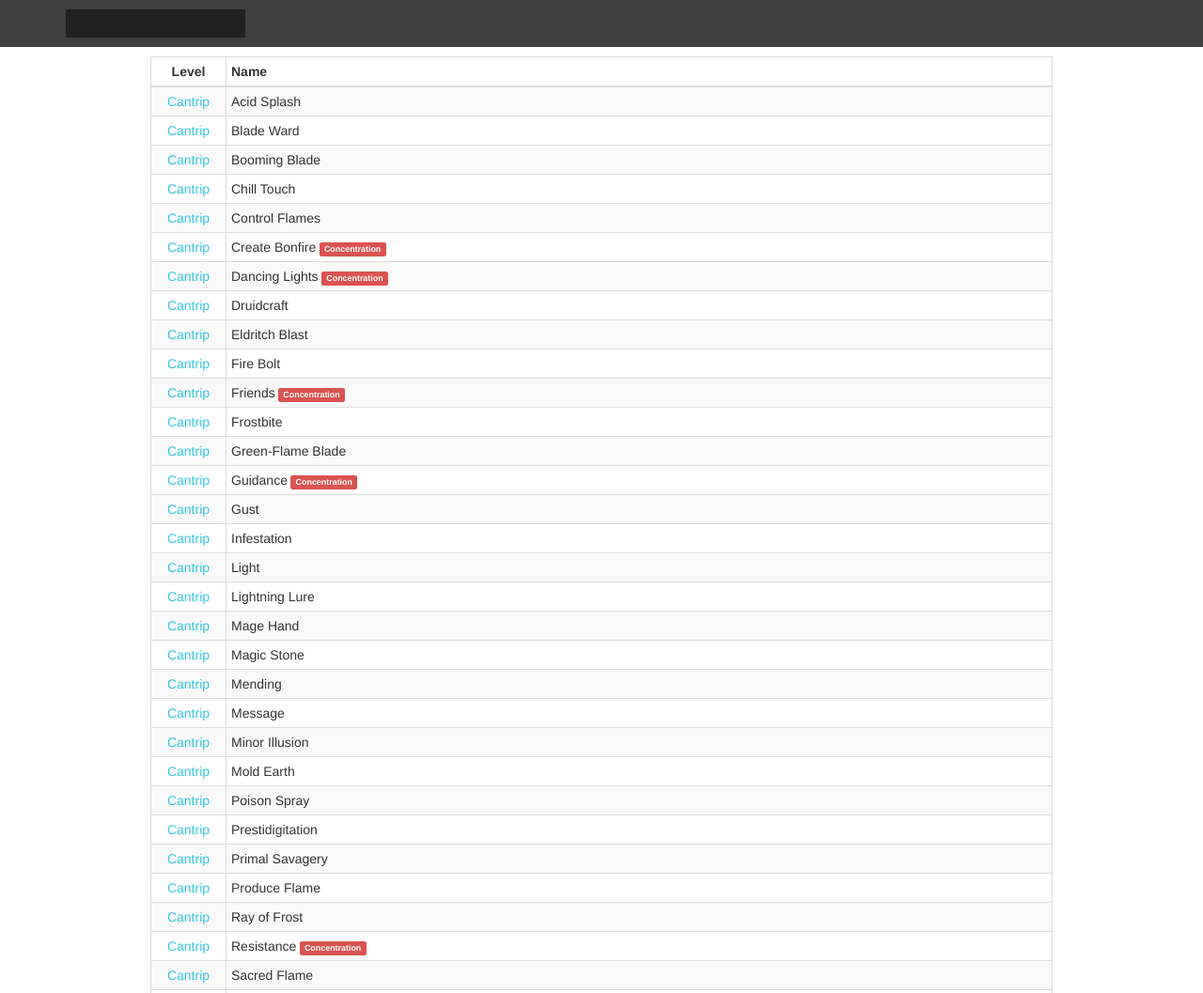
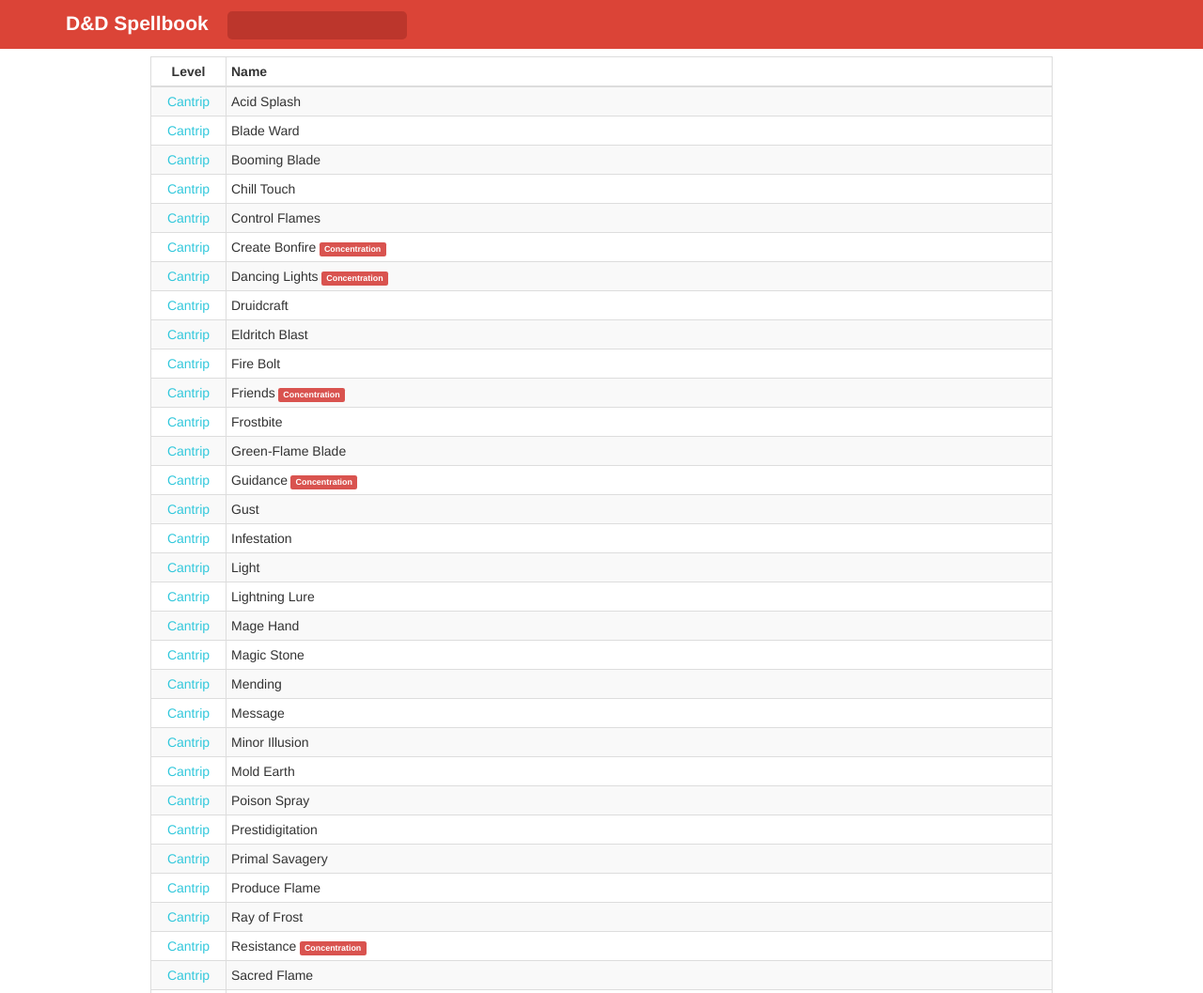
Before and after one commit to bwhetherington/dnd-spellbook, a React app: page / in a window 1280 px wide. Shown: the top 1057 px of the page at 94% size. Built offline with nearby package versions, Linux system fonts and the light colour scheme.

Commit message:
Prerenders spell rows

```diff
--- a/src/components/App.js
+++ b/src/components/App.js
@@ -20,16 +20,24 @@
 })
 
 const SearchBar = styled.input`
-    background: rgb(32, 32, 32);
+    background: rgba(64, 0, 0, 0.2);
     color: white;
     border: 0px;
     padding: 5px;
+    border-radius: 5px;
+`;
+
+const NavbarLabel = styled.span`
+    color: white;
+    font-size: 150%;
+    font-weight: bold;
+    margin-right: 20px;
 `;
 
 const NavbarStyled = styled(Navbar) `
     border-radius: 0px;
     border: 0;
-    background: rgb(64, 64, 64);
+    background: #db4437;
     padding: 10px;
     text-align: left;
     margin: 0px;
@@ -45,6 +53,7 @@
     margin: auto;
     padding: 20px;
     margin-top: 40px;
+    background: white;
 `;
 
 export default class App extends React.Component {
@@ -80,11 +89,11 @@
         return (
             <span>
                 <NavbarStyled fixedTop>
-                    <SearchBar type="text" onChange={this.handleFilterTextChanged} />
+                    <NavbarLabel>D&D Spellbook</NavbarLabel><SearchBar type="text" onChange={this.handleFilterTextChanged} />
                 </NavbarStyled>
                 <Content>
                     {/* we should make the spell names all lowercase, and capitalize them only once for the row */}
-                    <SpellList spells={SpellData.filter(spell => spell.name.toLowerCase().indexOf(this.state.filterText.toLowerCase()) !== -1)} onSpellClick={this.selectSpell} />
+                    <SpellList spells={SpellData} onSpellClick={this.selectSpell} filterText={this.state.filterText} />
                 </Content>
                 <DisplayedSpell show={this.state.showSpellModal} onHide={this.hideModal} spell={this.state.selectedSpell} />
             </span>
--- a/src/components/Page.js
+++ b/src/components/Page.js
@@ -5,6 +5,7 @@
     margin: auto;
     ${'' /* height: 100%; */}
     text-align: center;
+    ${'' /* background: rgb(240, 240, 240); */}
 `;
 
 const Page = (props) => (
--- a/src/components/SpellList.js
+++ b/src/components/SpellList.js
@@ -45,9 +45,9 @@
 );
 
 // Deprecated
-const levelCMP = (spellA, spellB) => spellA.level - spellB.level === 0
+const levelCMP = (spellA, spellB) => spellA.spell.level - spellB.spell.level === 0
     ? spellA.name.localeCompare(spellB.name)
-    : spellA.level - spellB.level;
+    : spellA.spell.level - spellB.spell.level;
 
 const levelCMPRow = (rowA, rowB) => rowA.spell.level - rowB.spell.level === 0
     ? rowA.spell.name.localeCompare(rowB.spell.name)
@@ -57,22 +57,31 @@
     constructor(props, context) {
         super(props, context);
 
+        const renderedSpells = this.props.spells.map(spell => ({
+            name: spell.name.toLowerCase(),
+            spell: spell,
+            row: <SpellRow key={spell.name} onSpellClick={this.props.onSpellClick} spell={spell} />
+        }));
+
         this.state = {
             filterOptions: createFilterOptions({}),
             orderBy: Ordering.LEVEL,
             spells: this.props.spells,
             selectedSpell: null,
             showSpellModal: false,
+            renderedSpells: renderedSpells
         };
 
 
-        this.renderSpells = this.renderSpells.bind(this);
+        // this.renderSpells = this.renderSpells.bind(this);
         this.selectSpell = this.selectSpell.bind(this);
     }
 
     renderSpells() {
         // return sorted(this.props.spellRows, levelCMPRow);
-        return sorted(this.props.spells, levelCMP).map(spell => <SpellRow key={spell.name} onSpellClick={this.props.onSpellClick} spell={spell} />);
+        return sorted(this.state.renderedSpells, levelCMP)
+            .filter(spell => spell.name.indexOf(this.props.filterText.toLowerCase()) !== -1)
+            .map(spell => spell.row);
         // return this.state.spells.map(spell => <SpellRow spell={spell} />);
     }
 
--- a/src/components/SpellModal.js
+++ b/src/components/SpellModal.js
@@ -63,18 +63,21 @@
                         <strong>Casting Time</strong>
                         <br />
                         {ReactHtmlParser(spell.casting_time)}
+                    </LeftColumn>
+                    <RightColumn>
+                        <strong>Range</strong>
                         <br />
-                        <br />
+                        {ReactHtmlParser(spell.range)}
+                    </RightColumn>
+                </Row>
+                <br />
+                <Row>
+                    <LeftColumn>
                         <strong>Components</strong>
                         <br />
                         {ReactHtmlParser(spell.components)}{materialComponents(spell.material)}
                     </LeftColumn>
                     <RightColumn>
-                        <strong>Range</strong>
-                        <br />
-                        {ReactHtmlParser(spell.range)}
-                        <br />
-                        <br />
                         <strong>Duration</strong>
                         <br />
                         {ReactHtmlParser(spell.duration)}
--- a/src/spellbook.css
+++ b/src/spellbook.css
@@ -23,3 +23,13 @@
 .spellDesc > table td {
     border: 1px solid #d5d5d5;
 }
+
+body.modal-open-noscroll
+{
+    margin-right: 0!important;
+    overflow: hidden;
+}
+.modal-open-noscroll .navbar-fixed-top, .modal-open .navbar-fixed-bottom
+{
+    margin-right: 0!important;
+}
```
